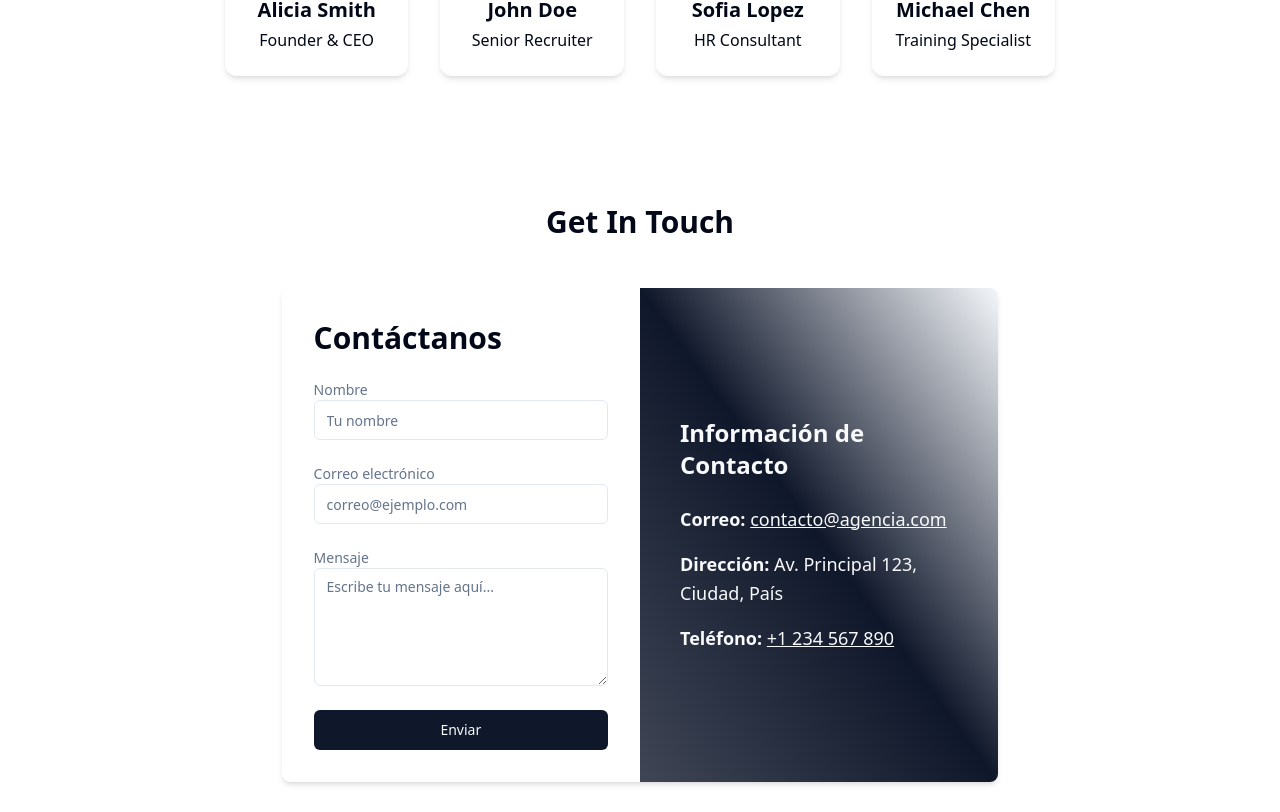
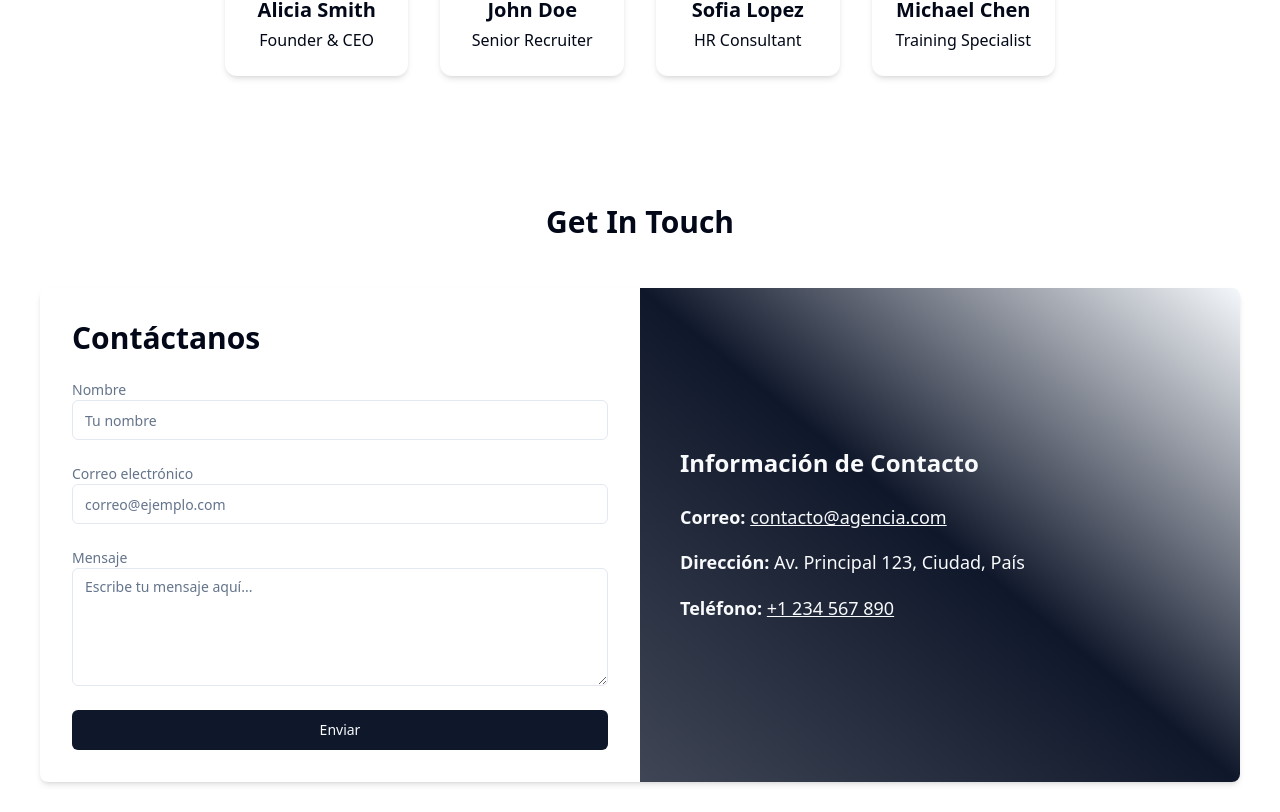
Before and after one commit to hrodrigobaigorria/hrodrigobaigorria-empleo-reclutamiento-20250628200036, a React (Vite) app: page / in a window 1280 px wide. Shown: the part 2068-2880 px from the top of the page. Built offline with nearby package versions, Linux system fonts and the light colour scheme.

Commit message:
feat: Automatic solution for 'la seccion del formulario de contacto esta ocupando poco espacio. Necesito que ocupe todo el ancho de la pagina'

```diff
--- a/src/pages/Index.tsx
+++ b/src/pages/Index.tsx
@@ -261,12 +261,12 @@ const HomePage = () => {
         </div>
       </section>
 
-      <section id="contact" className="max-w-7xl mx-auto py-16 px-4">
+      <section id="contact" className="max-w-7xl mx-auto py-16 px-4 w-full">
         <h2 className="text-3xl font-bold text-center text-dark-blue mb-12">Get In Touch</h2>
-        <section className="max-w-6xl mx-auto mt-12 flex flex-col md:flex-row bg-card rounded-lg shadow-md overflow-hidden">
-          <div className="w-full md:w-1/2 p-8">
+        <section className="max-w-full mx-auto mt-12 flex flex-col md:flex-row bg-card rounded-lg shadow-md overflow-hidden w-full">
+          <div className="w-full p-8 md:w-1/2">
             <h3 className="text-3xl font-semibold mb-6 text-foreground">Contáctanos</h3>
-            <form onSubmit={handleSubmit(onSubmit)} className="space-y-6">
+            <form onSubmit={handleSubmit(onSubmit)} className="space-y-6 w-full">
               <div>
                 <label htmlFor="name" className="block text-sm font-medium text-muted-foreground">
                   Nombre
@@ -277,6 +277,7 @@ const HomePage = () => {
                   placeholder="Tu nombre"
                   {...register('name')}
                   aria-invalid={errors.name ? 'true' : 'false'}
+                  className="w-full"
                 />
                 {errors.name && (
                   <p role="alert" className="mt-1 text-sm text-destructive">
@@ -294,6 +295,7 @@ const HomePage = () => {
                   placeholder="correo@ejemplo.com"
                   {...register('email')}
                   aria-invalid={errors.email ? 'true' : 'false'}
+                  className="w-full"
                 />
                 {errors.email && (
                   <p role="alert" className="mt-1 text-sm text-destructive">
@@ -311,6 +313,7 @@ const HomePage = () => {
                   {...register('message')}
                   aria-invalid={errors.message ? 'true' : 'false'}
                   rows={5}
+                  className="w-full"
                 />
                 {errors.message && (
                   <p role="alert" className="mt-1 text-sm text-destructive">
```
